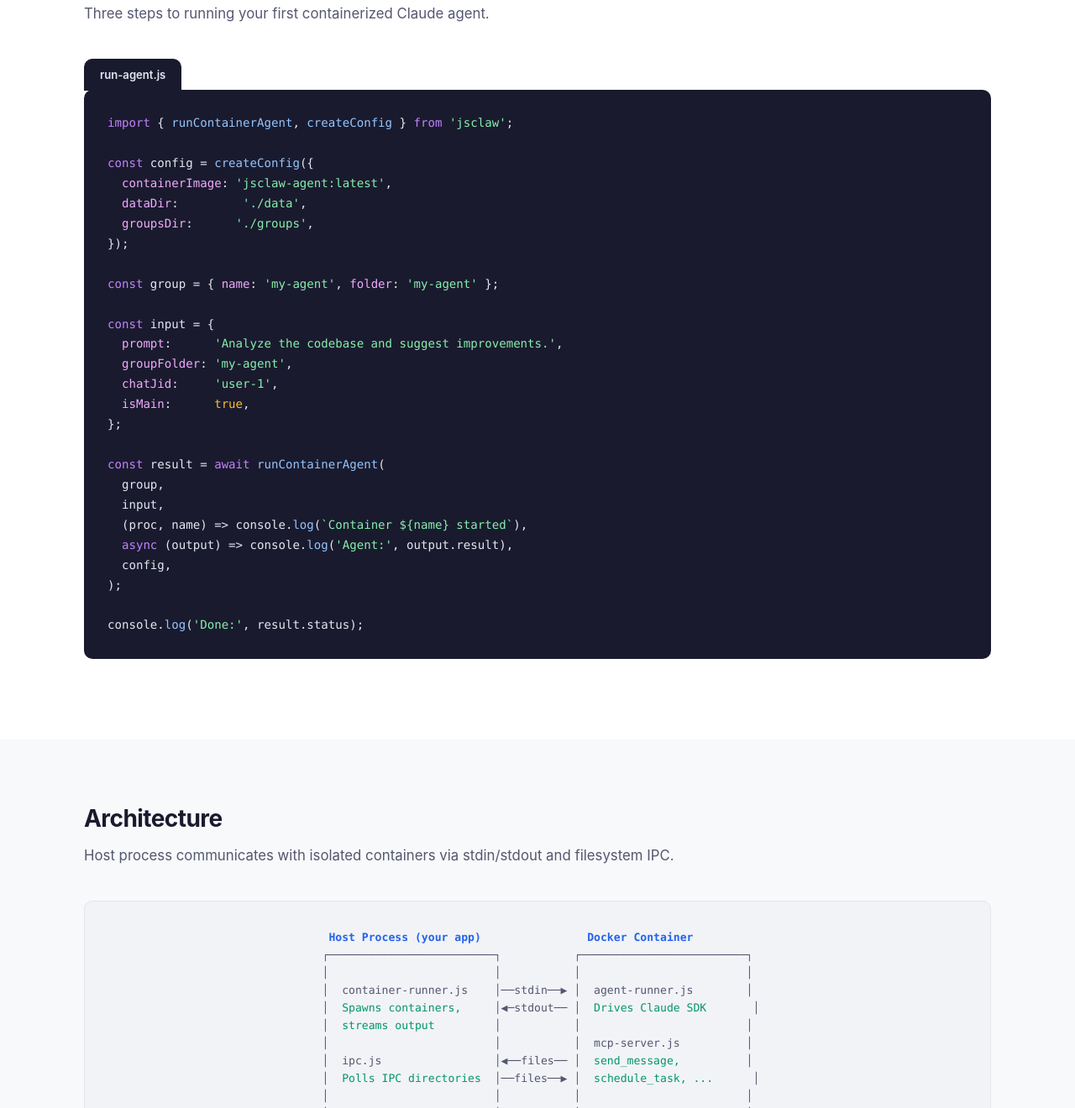
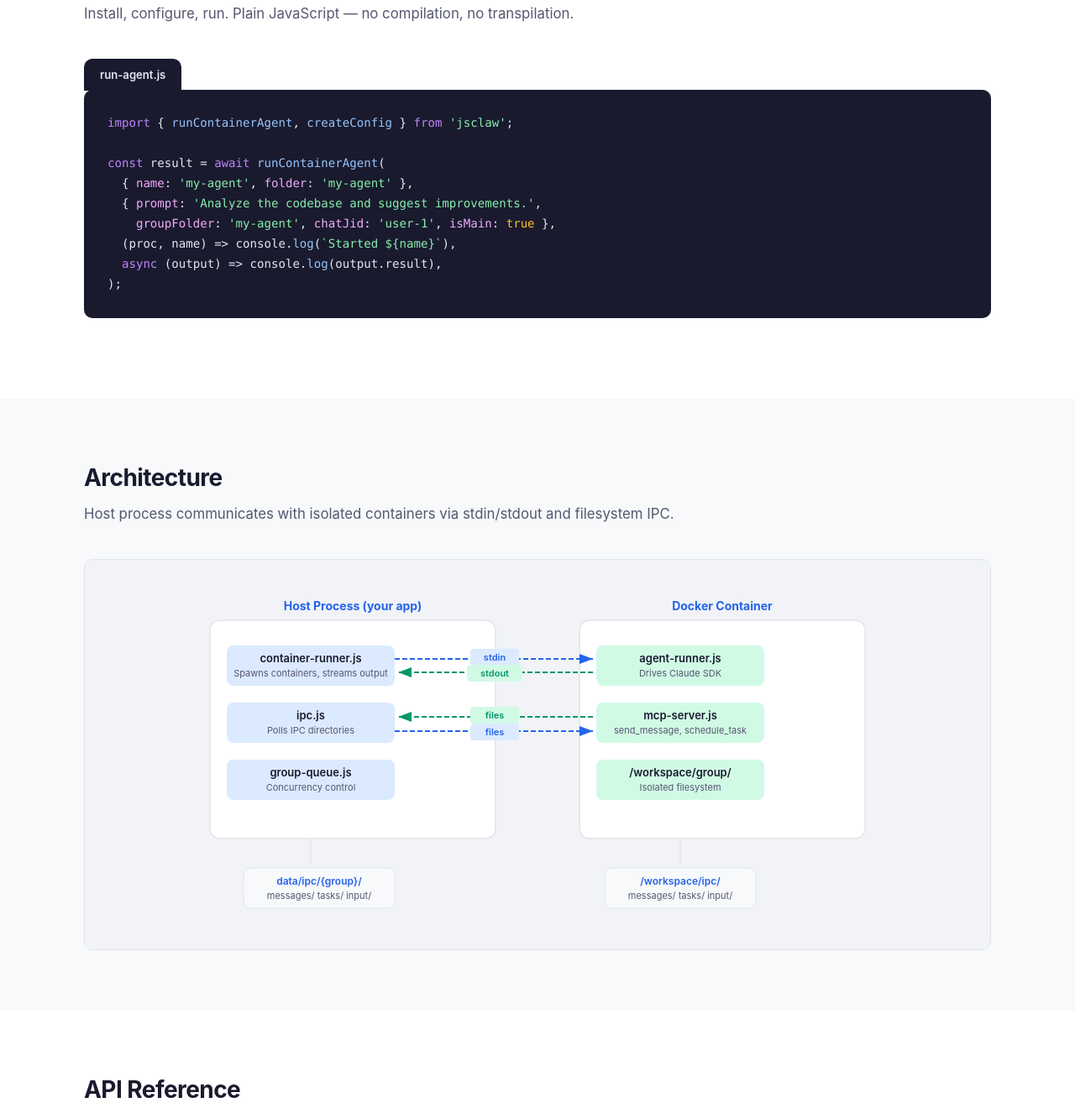
Before and after one commit to jsclaw/jsclaw.github.io, a plain HTML site: page index.html in a window 1280 px wide. Shown: the part 1480-2800 px from the top of the page at 84% size. Drawn offline with Linux system fonts and the light colour scheme.

Commit message:
Emphasize JS, simplify code example, replace ASCII with SVG diagram
- Hero title leads with "Pure JavaScript"
- Badge row adds JS/ESM badge with JS logo
- Quick start code trimmed to essential 8 lines
- Architecture diagram replaced with clean inline SVG

```diff
--- a/index.html
+++ b/index.html
@@ -208,21 +208,16 @@
     }
 
     /* --- ARCH --- */
-    .arch-diagram {
+    .arch-svg-wrap {
       background: var(--bg-code);
       border: 1px solid var(--border);
       border-radius: var(--radius);
-      padding: 32px;
-      font-size: 0.82rem;
-      line-height: 1.6;
+      padding: 32px 16px;
+      display: flex;
+      justify-content: center;
       overflow-x: auto;
-      text-align: center;
     }
-    .arch-diagram pre {
-      display: inline-block; text-align: left;
-      color: var(--text-secondary);
-    }
-    .arch-diagram .hl { color: var(--accent); font-weight: 600; }
+    .arch-svg-wrap svg { max-width: 100%; height: auto; }
 
     /* --- API TABLE --- */
     .api-table {
@@ -294,14 +289,14 @@
   <div class="hero">
     <div class="badge-row" style="justify-content:center; margin-bottom: 20px;">
       <img src="https://img.shields.io/npm/v/jsclaw?color=2563eb&label=npm" alt="npm version">
+      <img src="https://img.shields.io/badge/pure_JS-ESM-f7df1e?logo=javascript&logoColor=000" alt="Pure JavaScript ESM">
+      <img src="https://img.shields.io/badge/deps-0-059669" alt="zero dependencies">
       <img src="https://img.shields.io/badge/license-MIT-059669" alt="MIT license">
-      <img src="https://img.shields.io/badge/node-%3E%3D20-555770" alt="node >= 20">
-      <img src="https://img.shields.io/badge/deps-0-059669" alt="zero dependencies">
     </div>
-    <h1>Container orchestration<br>for <span class="highlight">Claude AI</span> agents</h1>
+    <h1>Pure <span class="highlight">JavaScript</span> container<br>orchestration for Claude AI agents</h1>
     <p class="tagline">
       Run Claude agents in isolated Docker containers with streaming output,
-      filesystem IPC, and built-in MCP tools. Pure JavaScript. Zero dependencies.
+      filesystem IPC, and built-in MCP tools. Plain .js files. No build step. Zero dependencies.
     </p>
     <div class="install-box" onclick="copyInstall(this)">
       <span class="dollar">$</span>
@@ -361,7 +356,7 @@
   <section id="quickstart">
     <div class="section-inner">
       <h2 class="section-title">Quick start</h2>
-      <p class="section-subtitle">Three steps to running your first containerized Claude agent.</p>
+      <p class="section-subtitle">Install, configure, run. Plain JavaScript &mdash; no compilation, no transpilation.</p>
 
       <div style="margin-bottom: 24px;">
         <div class="code-tabs">
@@ -369,30 +364,13 @@
         </div>
         <div class="code-block"><pre><span class="kw">import</span> { <span class="fn">runContainerAgent</span>, <span class="fn">createConfig</span> } <span class="kw">from</span> <span class="str">'jsclaw'</span>;
 
-<span class="kw">const</span> config = <span class="fn">createConfig</span>({
-  <span class="prop">containerImage</span>: <span class="str">'jsclaw-agent:latest'</span>,
-  <span class="prop">dataDir</span>:         <span class="str">'./data'</span>,
-  <span class="prop">groupsDir</span>:      <span class="str">'./groups'</span>,
-});
-
-<span class="kw">const</span> group = { <span class="prop">name</span>: <span class="str">'my-agent'</span>, <span class="prop">folder</span>: <span class="str">'my-agent'</span> };
-
-<span class="kw">const</span> input = {
-  <span class="prop">prompt</span>:      <span class="str">'Analyze the codebase and suggest improvements.'</span>,
-  <span class="prop">groupFolder</span>: <span class="str">'my-agent'</span>,
-  <span class="prop">chatJid</span>:     <span class="str">'user-1'</span>,
-  <span class="prop">isMain</span>:      <span class="num">true</span>,
-};
-
 <span class="kw">const</span> result = <span class="kw">await</span> <span class="fn">runContainerAgent</span>(
-  group,
-  input,
-  (proc, name) =&gt; console.<span class="fn">log</span>(<span class="str">`Container</span> <span class="str">${name} started`</span>),
-  <span class="kw">async</span> (output) =&gt; console.<span class="fn">log</span>(<span class="str">'Agent:'</span>, output.result),
-  config,
-);
-
-console.<span class="fn">log</span>(<span class="str">'Done:'</span>, result.status);</pre></div>
+  { <span class="prop">name</span>: <span class="str">'my-agent'</span>, <span class="prop">folder</span>: <span class="str">'my-agent'</span> },
+  { <span class="prop">prompt</span>: <span class="str">'Analyze the codebase and suggest improvements.'</span>,
+    <span class="prop">groupFolder</span>: <span class="str">'my-agent'</span>, <span class="prop">chatJid</span>: <span class="str">'user-1'</span>, <span class="prop">isMain</span>: <span class="num">true</span> },
+  (proc, name) =&gt; console.<span class="fn">log</span>(<span class="str">`Started</span> <span class="str">${name}`</span>),
+  <span class="kw">async</span> (output) =&gt; console.<span class="fn">log</span>(output.result),
+);</pre></div>
       </div>
     </div>
   </section>
@@ -402,26 +380,74 @@
     <div class="section-inner">
       <h2 class="section-title">Architecture</h2>
       <p class="section-subtitle">Host process communicates with isolated containers via stdin/stdout and filesystem IPC.</p>
-      <div class="arch-diagram">
-<pre>
-  <span class="hl">Host Process (your app)</span>                <span class="hl">Docker Container</span>
- ┌─────────────────────────┐           ┌─────────────────────────┐
- │                         │           │                         │
- │  container-runner.js    │──stdin──▶ │  agent-runner.js        │
- │  <span style="color:#059669">Spawns containers,</span>     │◀─stdout── │  <span style="color:#059669">Drives Claude SDK</span>       │
- │  <span style="color:#059669">streams output</span>         │           │                         │
- │                         │           │  mcp-server.js          │
- │  ipc.js                 │◀──files── │  <span style="color:#059669">send_message,</span>          │
- │  <span style="color:#059669">Polls IPC directories</span>  │──files──▶ │  <span style="color:#059669">schedule_task, ...</span>      │
- │                         │           │                         │
- │  group-queue.js         │           │  /workspace/group/      │
- │  <span style="color:#059669">Concurrency control</span>    │           │  <span style="color:#059669">Isolated filesystem</span>    │
- │                         │           │                         │
- └─────────────────────────┘           └─────────────────────────┘
-         │                                       │
-    <span style="color:#2563eb">data/ipc/{group}/</span>                     <span style="color:#2563eb">/workspace/ipc/</span>
-    messages/ tasks/ input/              messages/ tasks/ input/
-</pre>
+      <div class="arch-svg-wrap">
+        <svg viewBox="0 0 820 400" width="820" xmlns="http://www.w3.org/2000/svg" font-family="-apple-system, BlinkMacSystemFont, 'Segoe UI', sans-serif">
+          <!-- Host box -->
+          <rect x="20" y="40" width="340" height="260" rx="12" fill="#ffffff" stroke="#e2e5ea" stroke-width="1.5"/>
+          <text x="190" y="28" text-anchor="middle" font-size="14" font-weight="700" fill="#2563eb">Host Process (your app)</text>
+          <!-- Host modules -->
+          <rect x="40" y="70" width="200" height="48" rx="8" fill="#dbeafe"/>
+          <text x="140" y="90" text-anchor="middle" font-size="13" font-weight="600" fill="#1a1a2e">container-runner.js</text>
+          <text x="140" y="107" text-anchor="middle" font-size="11" fill="#555770">Spawns containers, streams output</text>
+
+          <rect x="40" y="138" width="200" height="48" rx="8" fill="#dbeafe"/>
+          <text x="140" y="158" text-anchor="middle" font-size="13" font-weight="600" fill="#1a1a2e">ipc.js</text>
+          <text x="140" y="175" text-anchor="middle" font-size="11" fill="#555770">Polls IPC directories</text>
+
+          <rect x="40" y="206" width="200" height="48" rx="8" fill="#dbeafe"/>
+          <text x="140" y="226" text-anchor="middle" font-size="13" font-weight="600" fill="#1a1a2e">group-queue.js</text>
+          <text x="140" y="243" text-anchor="middle" font-size="11" fill="#555770">Concurrency control</text>
+
+          <!-- Container box -->
+          <rect x="460" y="40" width="340" height="260" rx="12" fill="#ffffff" stroke="#e2e5ea" stroke-width="1.5"/>
+          <text x="630" y="28" text-anchor="middle" font-size="14" font-weight="700" fill="#2563eb">Docker Container</text>
+          <!-- Container modules -->
+          <rect x="480" y="70" width="200" height="48" rx="8" fill="#d1fae5"/>
+          <text x="580" y="90" text-anchor="middle" font-size="13" font-weight="600" fill="#1a1a2e">agent-runner.js</text>
+          <text x="580" y="107" text-anchor="middle" font-size="11" fill="#555770">Drives Claude SDK</text>
+
+          <rect x="480" y="138" width="200" height="48" rx="8" fill="#d1fae5"/>
+          <text x="580" y="158" text-anchor="middle" font-size="13" font-weight="600" fill="#1a1a2e">mcp-server.js</text>
+          <text x="580" y="175" text-anchor="middle" font-size="11" fill="#555770">send_message, schedule_task</text>
+
+          <rect x="480" y="206" width="200" height="48" rx="8" fill="#d1fae5"/>
+          <text x="580" y="226" text-anchor="middle" font-size="13" font-weight="600" fill="#1a1a2e">/workspace/group/</text>
+          <text x="580" y="243" text-anchor="middle" font-size="11" fill="#555770">Isolated filesystem</text>
+
+          <!-- Arrows: stdin/stdout -->
+          <defs>
+            <marker id="ah" markerWidth="8" markerHeight="6" refX="8" refY="3" orient="auto"><path d="M0,0 L8,3 L0,6" fill="#2563eb"/></marker>
+            <marker id="ah2" markerWidth="8" markerHeight="6" refX="8" refY="3" orient="auto"><path d="M0,0 L8,3 L0,6" fill="#059669"/></marker>
+          </defs>
+          <!-- stdin arrow -->
+          <line x1="240" y1="86" x2="476" y2="86" stroke="#2563eb" stroke-width="2" marker-end="url(#ah)" stroke-dasharray="6,3"/>
+          <rect x="330" y="74" width="58" height="20" rx="4" fill="#dbeafe"/>
+          <text x="359" y="88" text-anchor="middle" font-size="11" font-weight="600" fill="#2563eb">stdin</text>
+          <!-- stdout arrow -->
+          <line x1="476" y1="102" x2="244" y2="102" stroke="#059669" stroke-width="2" marker-end="url(#ah2)" stroke-dasharray="6,3"/>
+          <rect x="326" y="93" width="66" height="20" rx="4" fill="#d1fae5"/>
+          <text x="359" y="107" text-anchor="middle" font-size="11" font-weight="600" fill="#059669">stdout</text>
+
+          <!-- IPC arrows -->
+          <line x1="476" y1="155" x2="244" y2="155" stroke="#059669" stroke-width="2" marker-end="url(#ah2)" stroke-dasharray="6,3"/>
+          <rect x="330" y="143" width="58" height="20" rx="4" fill="#d1fae5"/>
+          <text x="359" y="157" text-anchor="middle" font-size="11" font-weight="600" fill="#059669">files</text>
+          <line x1="240" y1="172" x2="476" y2="172" stroke="#2563eb" stroke-width="2" marker-end="url(#ah)" stroke-dasharray="6,3"/>
+          <rect x="330" y="163" width="58" height="20" rx="4" fill="#dbeafe"/>
+          <text x="359" y="177" text-anchor="middle" font-size="11" font-weight="600" fill="#2563eb">files</text>
+
+          <!-- IPC paths at bottom -->
+          <line x1="140" y1="300" x2="140" y2="330" stroke="#e2e5ea" stroke-width="1.5"/>
+          <line x1="580" y1="300" x2="580" y2="330" stroke="#e2e5ea" stroke-width="1.5"/>
+
+          <rect x="60" y="335" width="180" height="48" rx="8" fill="#f8f9fb" stroke="#e2e5ea" stroke-width="1"/>
+          <text x="150" y="355" text-anchor="middle" font-size="12" font-weight="600" fill="#2563eb">data/ipc/{group}/</text>
+          <text x="150" y="372" text-anchor="middle" font-size="11" fill="#555770">messages/ tasks/ input/</text>
+
+          <rect x="490" y="335" width="180" height="48" rx="8" fill="#f8f9fb" stroke="#e2e5ea" stroke-width="1"/>
+          <text x="580" y="355" text-anchor="middle" font-size="12" font-weight="600" fill="#2563eb">/workspace/ipc/</text>
+          <text x="580" y="372" text-anchor="middle" font-size="11" fill="#555770">messages/ tasks/ input/</text>
+        </svg>
       </div>
     </div>
   </section>
```
